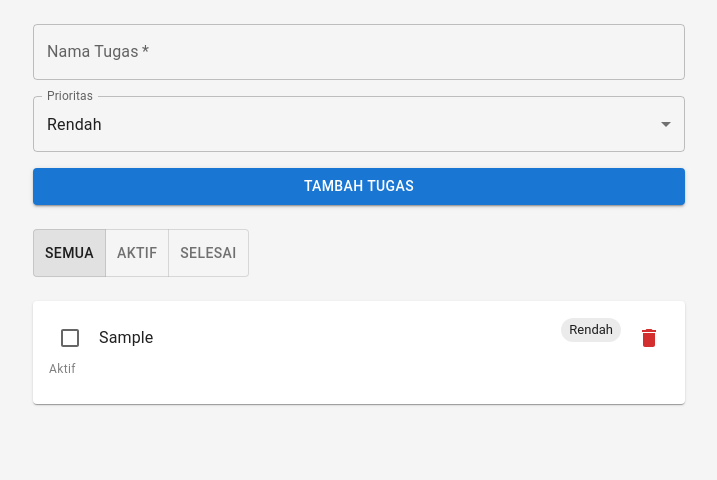
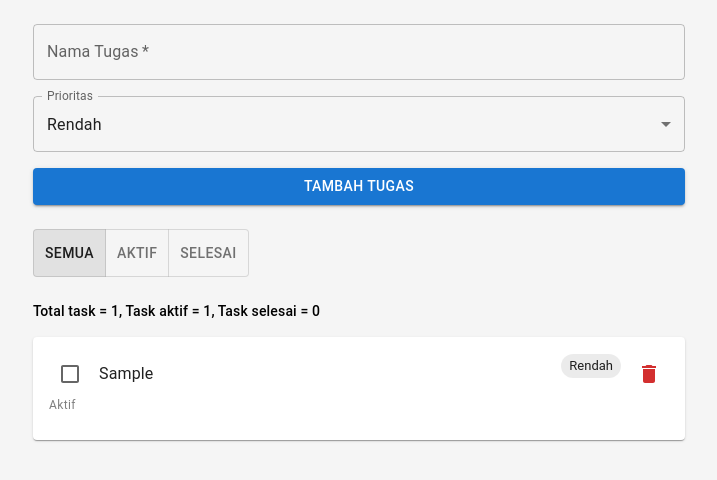
Before and after one commit to Sipinte/taskFlow, a React (Vite) app: page / in a window 1280 px wide. Both pictures are taken after typing "Sample" into the empty fields and a click on the button "TAMBAH TUGAS". Shown: the top 480 px of the page, without its empty margins (281-998 px from the left). Built offline with nearby package versions, Linux system fonts and the light colour scheme.

Commit message:
feat : menambahkan counter task dan menampilkan pesan kosong jika tidak ada task pada kategori di dalam filter

```diff
--- a/src/App.tsx
+++ b/src/App.tsx
@@ -17,6 +17,7 @@ function App() {
   const [filter, setFilter] =
     useState<FilterStatus>("Semua");
 
+  // ADD TASK
   const handleAddTask = (
     title: string,
     priority: Priority
@@ -35,6 +36,7 @@ function App() {
     ]);
   };
 
+  // TOGGLE TASK
   const handleToggleTask = (
     id: string
   ) => {
@@ -50,6 +52,7 @@ function App() {
     );
   };
 
+  // DELETE TASK
   const handleDeleteTask = (
     id: string
   ) => {
@@ -60,6 +63,7 @@ function App() {
     );
   };
 
+  // FILTER TASKS
   const filteredTasks =
     tasks.filter((task) => {
       if (filter === "Aktif") {
@@ -72,6 +76,17 @@ function App() {
 
       return true;
     });
+
+  // COUNTERS
+  const total = tasks.length;
+
+  const active = tasks.filter(
+    (task) => !task.done
+  ).length;
+
+  const done = tasks.filter(
+    (task) => task.done
+  ).length;
 
   return (
     <div
@@ -92,6 +107,10 @@ function App() {
 
       <TaskList
         tasks={filteredTasks}
+        filter={filter}
+        total={total}
+        active={active}
+        done={done}
         onToggleTask={
           handleToggleTask
         }
--- a/src/components/TaskList.tsx
+++ b/src/components/TaskList.tsx
@@ -6,31 +6,33 @@ import {
   Typography,
   IconButton,
   Checkbox,
+  Alert,
 } from "@mui/material";
 
 import DeleteIcon from "@mui/icons-material/Delete";
 
-import type { ITask } from "../types/task";
+import type { ITask, FilterStatus } from "../types/task";
 
 interface TaskListProps {
   tasks: ITask[];
+  filter: FilterStatus;
+
   onToggleTask: (id: string) => void;
   onDeleteTask: (id: string) => void;
+
+  total: number;
+  active: number;
+  done: number;
 }
 
-const getPriorityColor = (
-  priority: ITask["priority"]
-) => {
+const getPriorityColor = (priority: ITask["priority"]) => {
   switch (priority) {
     case "Rendah":
       return "default";
-
     case "Sedang":
       return "warning";
-
     case "Tinggi":
       return "error";
-
     default:
       return "default";
   }
@@ -38,45 +40,60 @@ const getPriorityColor = (
 
 const TaskList = ({
   tasks,
+  filter,
+  total,
+  active,
+  done,
   onToggleTask,
   onDeleteTask,
 }: TaskListProps) => {
-  if (tasks.length === 0) {
-    return (
-      <Typography sx={{ mt: 3 }}>
-        Belum ada tugas
-      </Typography>
-    );
+  // COUNTER TEXT (FILTER BASED)
+  const renderCounter = () => {
+    if (filter === "Semua") {
+      return `Total task = ${total}, Task aktif = ${active}, Task selesai = ${done}`;
     }
+
+    if (filter === "Aktif") {
+      return `Tersisa ${active} task aktif`;
+    }
+
+    if (filter === "Selesai") {
+      return `${done} tugas telah selesai`;
+    }
+
+    return "";
+  };
 
   return (
     <Stack spacing={2} sx={{ mt: 3 }}>
-      {tasks.map((task) => (
+      {/* COUNTER (SMALLER TYPOGRAPHY) */}
+      <Typography variant="body2" sx={{ fontWeight: 500 }}>
+        {renderCounter()}
+      </Typography>
+
+      {/* EMPTY STATE (ONLY ALERT, NO TYPOGRAPHY) */}
+      {tasks.length === 0 ? (
+        <Alert severity="info">
+          kosong
+        </Alert>
+      ) : (
+        tasks.map((task) => (
           <Card key={task.id}>
             <CardContent>
               <Stack
                 direction="row"
-              sx={{
-                justifyContent: "space-between",
-                alignItems: "center",
-              }}
+                sx={{ justifyContent: "space-between", alignItems: "center" }}
               >
-              <Stack
-                direction="row"
-                spacing={1}
-                sx={{ alignItems: "center" }}
-              >
+                {/* LEFT */}
+                <Stack direction="row" spacing={1} sx={{ alignItems: "center" }}>
                   <Checkbox
                     checked={task.done}
-                  onChange={() =>
-                    onToggleTask(task.id)
-                  }
+                    onChange={() => onToggleTask(task.id)}
                   />
 
                   <Typography
                     sx={{
-                    textDecoration:
-                      task.done
+                      textDecoration: task.done
                         ? "line-through"
                         : "none",
                     }}
@@ -85,40 +102,30 @@ const TaskList = ({
                   </Typography>
                 </Stack>
 
-              <Stack
-                direction="row"
-                spacing={1}
-              >
+                {/* RIGHT */}
+                <Stack direction="row" spacing={1}>
                   <Chip
                     label={task.priority}
-                  color={getPriorityColor(
-                    task.priority
-                  )}
+                    color={getPriorityColor(task.priority)}
                     size="small"
                   />
 
                   <IconButton
                     color="error"
-                  onClick={() =>
-                    onDeleteTask(task.id)
-                  }
+                    onClick={() => onDeleteTask(task.id)}
                   >
                     <DeleteIcon />
                   </IconButton>
                 </Stack>
               </Stack>
 
-            <Typography
-              variant="caption"
-              sx={{ color: "gray" }}
-            >
-              {task.done
-                ? "Selesai"
-                : "Aktif"}
+              <Typography variant="caption" sx={{ color: "gray" }}>
+                {task.done ? "Selesai" : "Aktif"}
               </Typography>
             </CardContent>
           </Card>
-      ))}
+        ))
+      )}
     </Stack>
   );
 };
```
Lines whose indentation alone changed are shown as unchanged.
